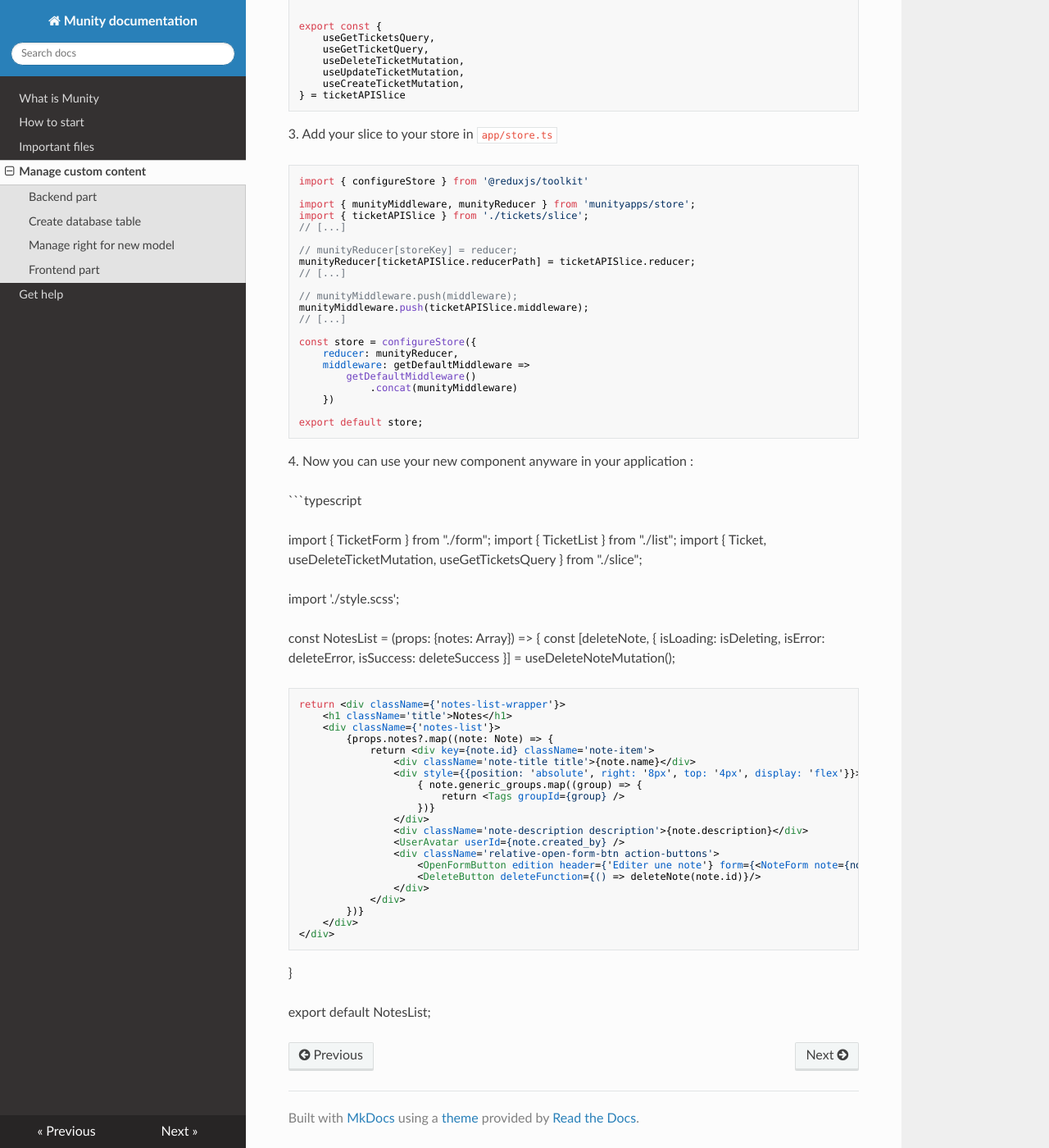
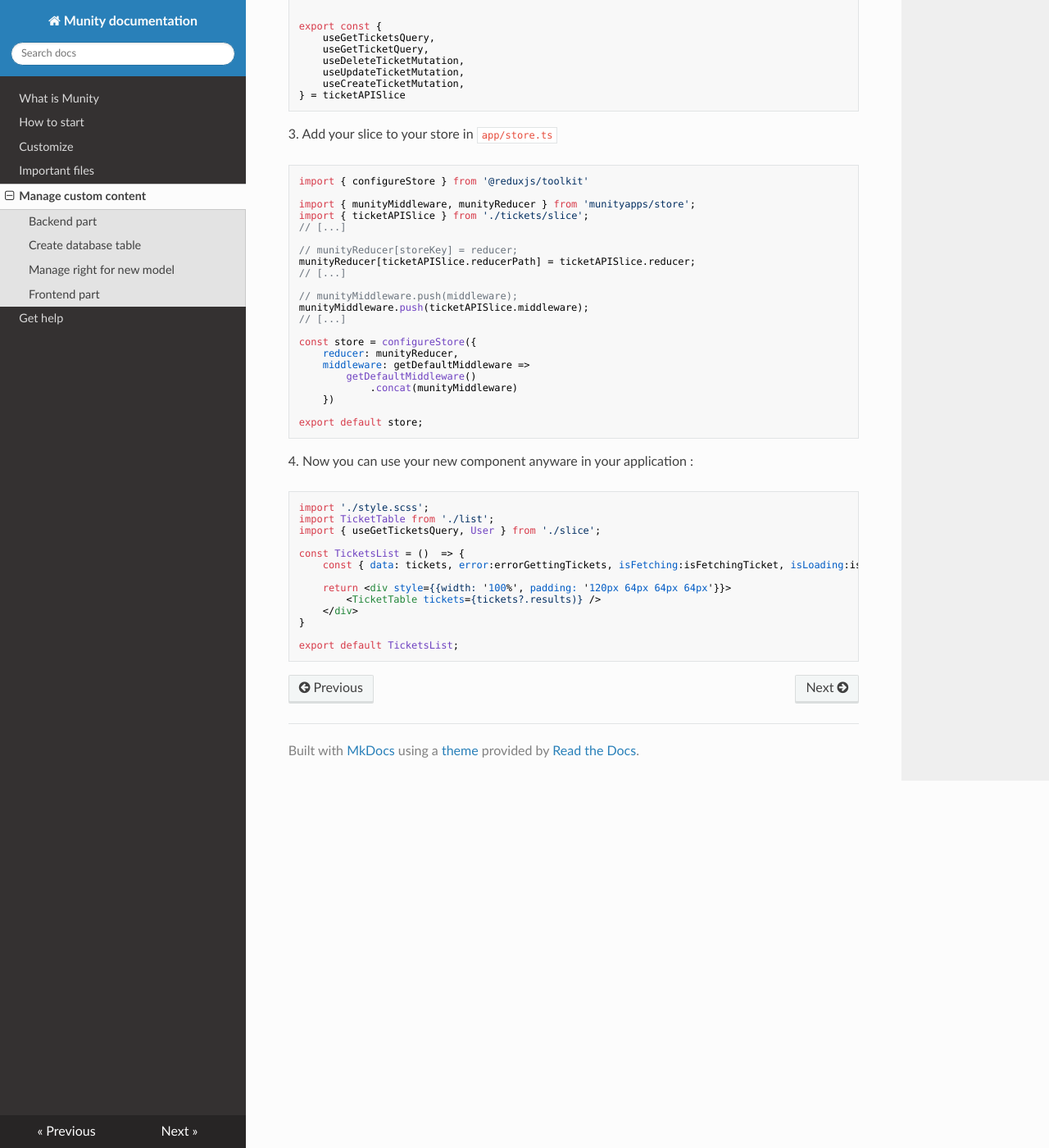
Before and after one commit to munityapps/munity-doc, an MkDocs documentation site: the page built from docs/managecustomcontent.md, in a window 1280 px wide and 1400 px high, scrolled down 4006 px. Shown: the whole window at 82% size. Built offline with MkDocs 1.6.1, drawn with Linux system fonts in a browser that asks for light colours; nearby versions of some CDN libraries.

````diff
--- a/docs/managecustomcontent.md
+++ b/docs/managecustomcontent.md
@@ -208,37 +208,17 @@ export default store;
 4\. Now you can use your new component anyware in your application :
 
 ```typescript
+import './style.scss';
+import TicketTable from './list';
+import { useGetTicketsQuery, User } from './slice';
 
-import { TicketForm } from "./form";
-import { TicketList } from "./list";
-import { Ticket, useDeleteTicketMutation, useGetTicketsQuery } from "./slice";
+const TicketsList = ()  => {
+    const { data: tickets, error:errorGettingTickets, isFetching:isFetchingTicket, isLoading:isLoadingTicket} = useGetTicketsQuery();
 
-import './style.scss';
-
-const NotesList = (props: {notes: Array<Note>})  => {
-    const [deleteNote, { isLoading: isDeleting, isError: deleteError, isSuccess: deleteSuccess }] = useDeleteNoteMutation();
-
-    return <div className={'notes-list-wrapper'}>
-        <h1 className='title'>Notes</h1>
-        <div className={'notes-list'}>
-            {props.notes?.map((note: Note) => {
-                return <div key={note.id} className='note-item'>
-                    <div className='note-title title'>{note.name}</div>
-                    <div style={{position: 'absolute', right: '8px', top: '4px', display: 'flex'}}>
-                        { note.generic_groups.map((group) => {
-                            return <Tags groupId={group} />
-                        })}
-                    </div>
-                    <div className='note-description description'>{note.description}</div>
-                    <UserAvatar userId={note.created_by} />
-                    <div className='relative-open-form-btn action-buttons'>
-                        <OpenFormButton edition header={'Editer une note'} form={<NoteForm note={note} closeModal={() => null} step={null}/>} />
-                        <DeleteButton deleteFunction={() => deleteNote(note.id)}/>
-                    </div>
-                </div>
-            })}
-        </div>
+    return <div style={{width: '100%', padding: '120px 64px 64px 64px'}}>
+        <TicketTable tickets={tickets?.results)} />
     </div>
 }
 
-export default NotesList;
+export default TicketsList;
+```
--- a/mkdocs.yml
+++ b/mkdocs.yml
@@ -2,6 +2,7 @@ site_name: Munity documentation
 nav:
     - What is Munity: index.md
     - How to start: howtostart.md
+    - Customize: customize.md
     - Important files: importantfile.md
     - Manage custom content: managecustomcontent.md
     - Get help : gethelp.md
````
Also changed, not shown: docs/customize.md (added, +138 -0 lines), docs/importantfile.md (+0 -12 lines), site/index.html, 1 other file.
